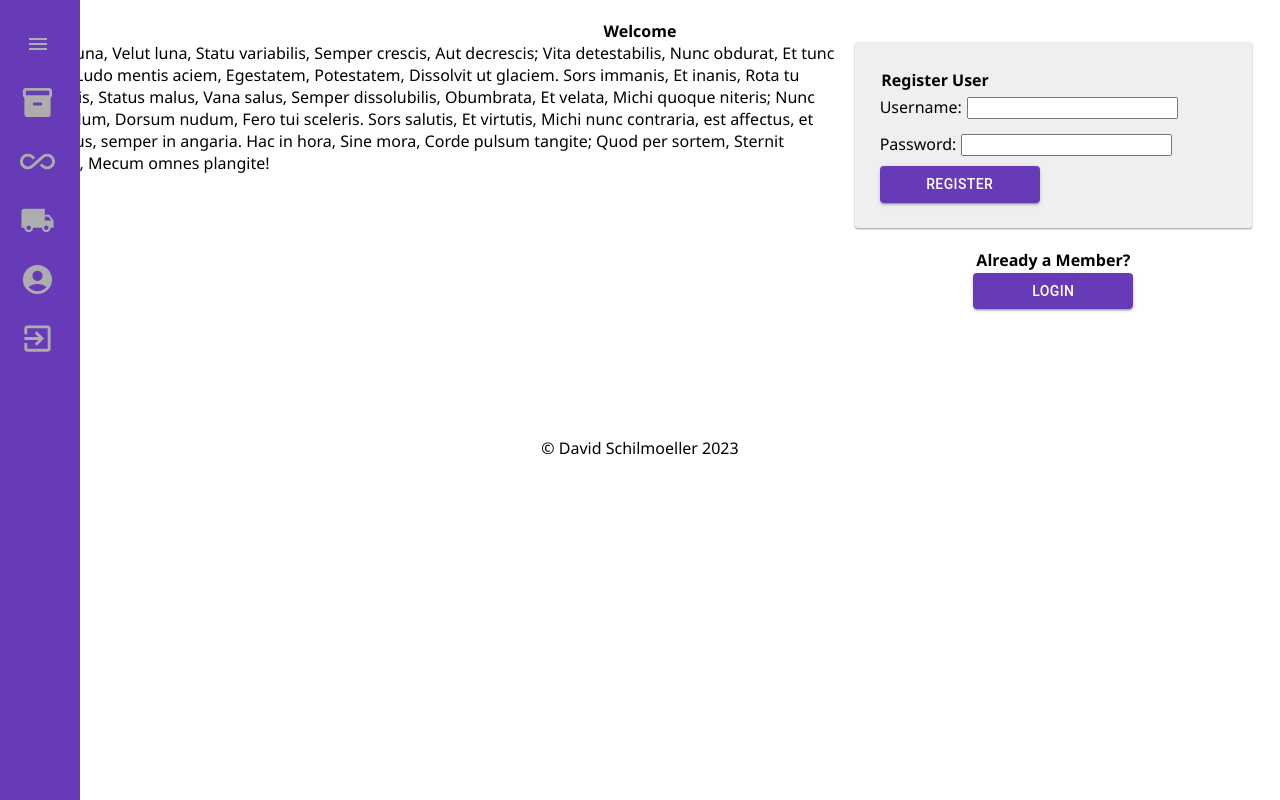
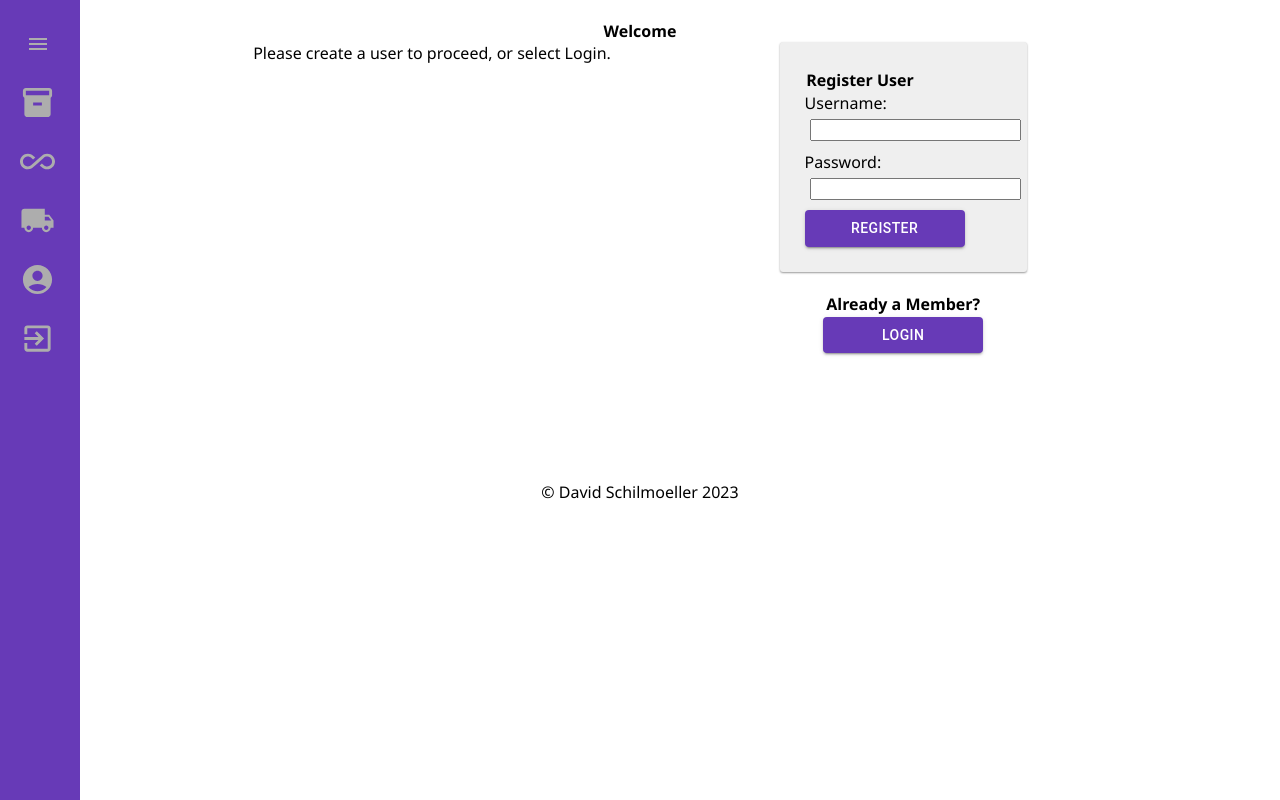
Before and after one commit to dschilmoeller/Prime-Solo-David-Schilmoeller, a React (Create React App) app: page /#/home in a window 1280 px wide. Built offline with nearby package versions, Linux system fonts and the light colour scheme; no server answers.

Commit message:
Update readme, landing.

```diff
--- a/src/components/LandingPage/LandingPage.jsx
+++ b/src/components/LandingPage/LandingPage.jsx
@@ -20,13 +20,7 @@ function LandingPage() {
 
       <div className="grid">
         <div className="grid-col grid-col_8">
-          <p>O Fortuna, Velut luna, Statu variabilis, Semper crescis, Aut decrescis;
-            Vita detestabilis, Nunc obdurat, Et tunc curat, Ludo mentis aciem, Egestatem, Potestatem, Dissolvit ut glaciem.
-            Sors immanis, Et inanis, Rota tu volubilis, Status malus, Vana salus, Semper dissolubilis, Obumbrata, Et velata, Michi quoque niteris;
-            Nunc per ludum, Dorsum nudum, Fero tui sceleris.
-            Sors salutis, Et virtutis, Michi nunc contraria, est affectus, et defectus, semper in angaria.
-            Hac in hora, Sine mora, Corde pulsum tangite;
-            Quod per sortem, Sternit fortem, Mecum omnes plangite!
+          <p>Please create a user to proceed, or select Login.
           </p>
 
         </div>
```
Also changed, not shown: 1 other file (tests, documents, lock files or other folders).
